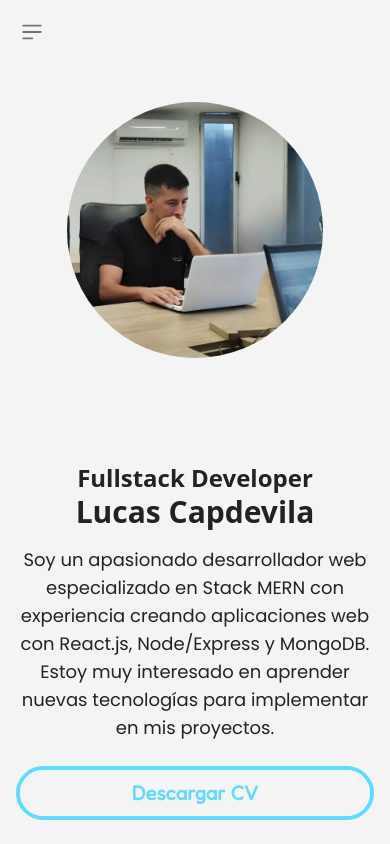
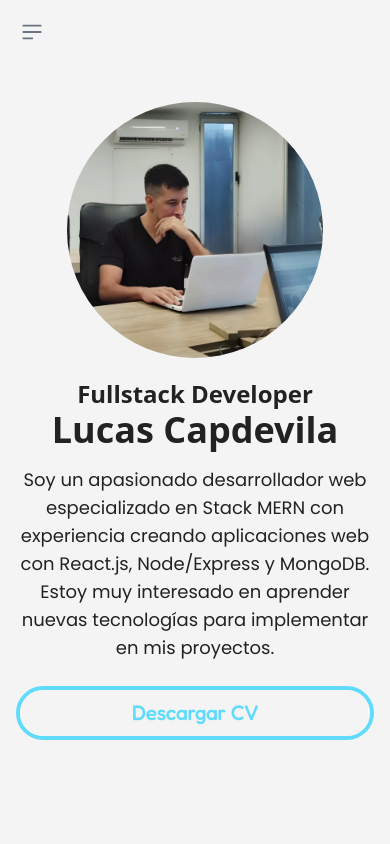
Before and after one commit to lucasecapdevila/portfolio-web, a React (Vite) app: page / in a window 390 px wide. Built offline with nearby package versions, Linux system fonts and the light colour scheme.

Commit message:
se ajusta margen de textos

```diff
--- a/src/components/pages/Home.jsx
+++ b/src/components/pages/Home.jsx
@@ -12,9 +12,9 @@ const Home = () => {
           src={imagen}
           className="absolute inset-0 size-64 md:size-80 xl:size-96 rounded-full object-cover mx-auto my-auto transform -translate-x-0 -translate-y-3/4 md:-translate-x-1/3 md:-translate-y-1 xl:-translate-x-1/2"
           alt="lucasecapdevila" />
-        <div className="w-full md:w-1/2 xl:w-3/5 flex flex-col justify-center items-center md:items-start mt-36 md:mt-0 bg-whiteBg">
+        <div className="w-full md:w-1/2 xl:w-3/5 flex flex-col justify-center items-center md:items-start mt-10 md:mt-0 bg-whiteBg">
           <div className="flex flex-col-reverse justify-center items-center md:items-start md:ms-20 xl:ms-72">
-            <h1 className="text-textBlack text-3xl font-bold">Lucas Capdevila</h1>
+            <h1 className="text-textBlack text-4xl font-bold">Lucas Capdevila</h1>
             <h2 className="text-textBlack text-2xl font-bold">Fullstack Developer</h2>
           </div>
           <p className="textos text-textBlack text-lg text-center md:text-left font-normal content-end px-2 md:ps-0 md:pe-2 mt-4 md:ms-20 md:mb-20 xl:ms-72 xl:mb-20">Soy un apasionado desarrollador web especializado en Stack MERN con experiencia creando aplicaciones web con React.js, Node/Express y MongoDB. Estoy muy interesado en aprender nuevas tecnologías para implementar en mis proyectos.</p>
```
